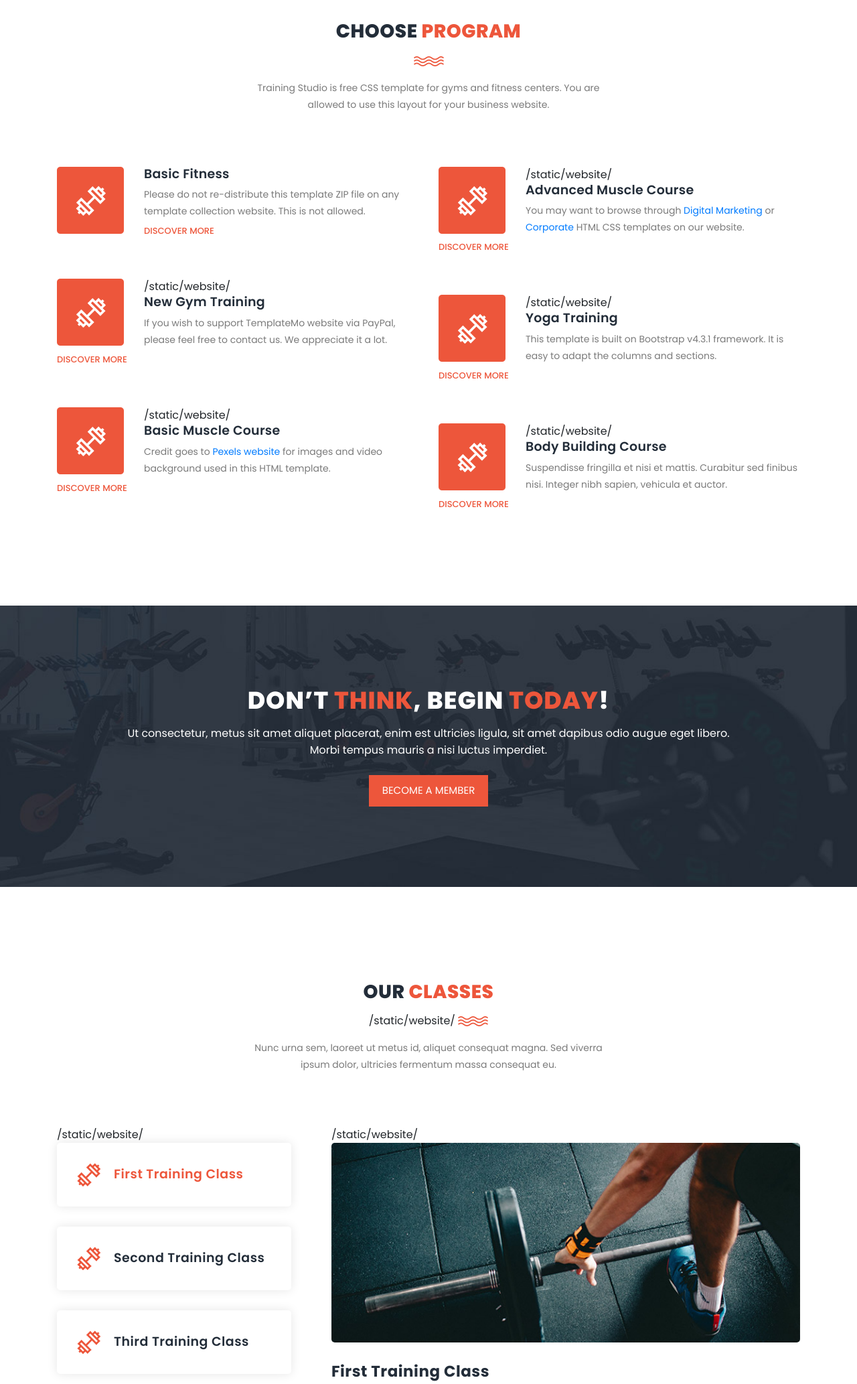
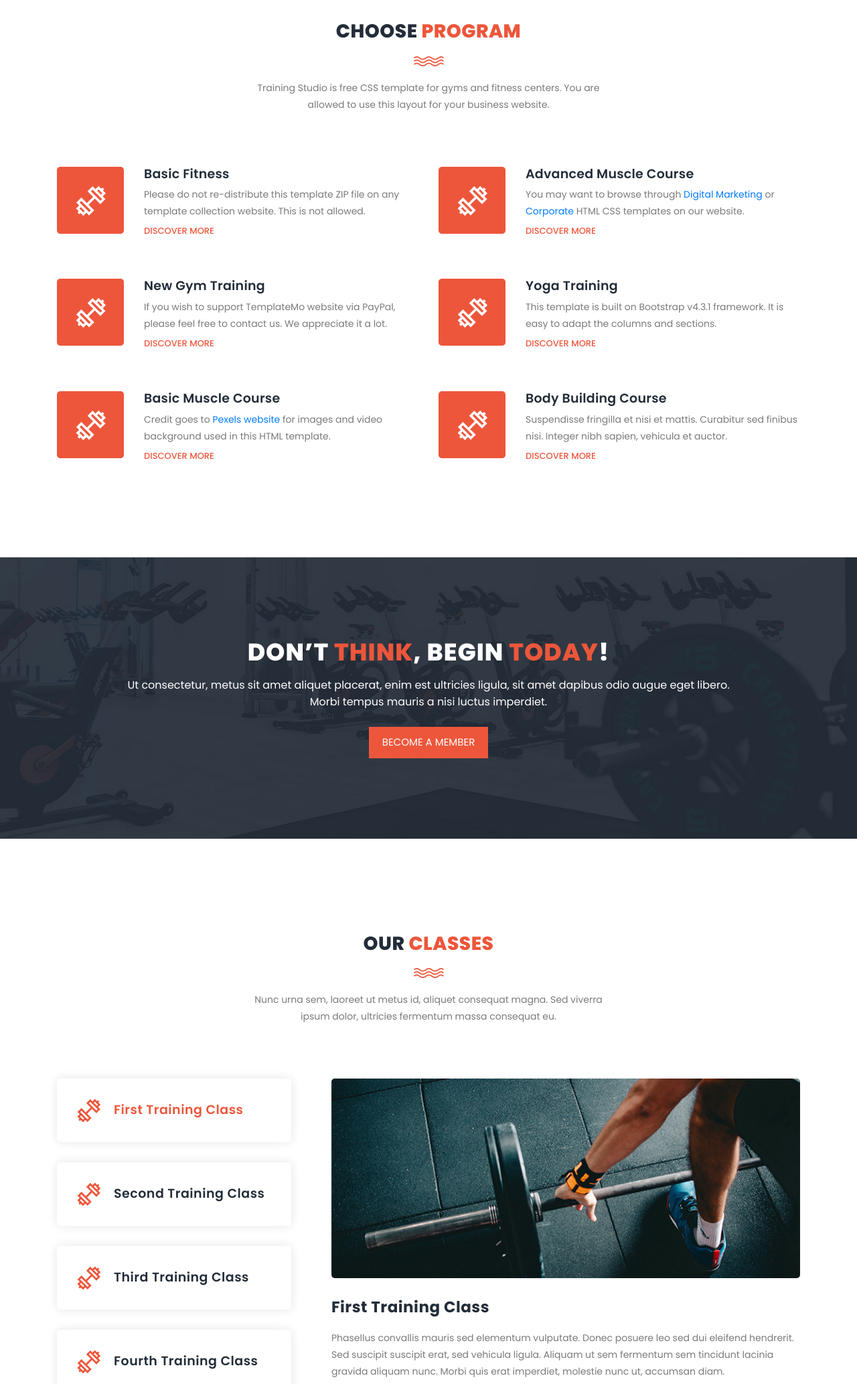
Before and after one commit to Mat2801/Portfolio4-Personal-Trainer, a Django app: page / in a window 1280 px wide. Shown: the part 917-2983 px from the top of the page at 67% size. Run offline with Django 4.2, Linux system fonts and the light colour scheme; some libraries are stand-ins or nearby versions.

Commit message:
pointed all images on the html file to the static file

```diff
--- a/personaltrainer/pt/website/templates/home.html
+++ b/personaltrainer/pt/website/templates/home.html
@@ -108,8 +108,8 @@
                             </div>
                         </li>
                         <li class="feature-item">
-                            <div class="left-icon">{% static 'website/' %}
-                                <img src="assets/images/features-first-icon.png" alt="second one">
+                            <div class="left-icon">
+                                <img src="{% static 'website/images/features-first-icon.png' %}" alt="second one">
                             </div>
                             <div class="right-content">
                                 <h4>New Gym Training</h4>
@@ -118,8 +118,8 @@
                             </div>
                         </li>
                         <li class="feature-item">
-                            <div class="left-icon">{% static 'website/' %}
-                                <img src="assets/images/features-first-icon.png" alt="third gym training">
+                            <div class="left-icon">
+                                <img src="{% static 'website/images/features-first-icon.png' %}" alt="third gym training">
                             </div>
                             <div class="right-content">
                                 <h4>Basic Muscle Course</h4>
@@ -132,8 +132,8 @@
                 <div class="col-lg-6">
                     <ul class="features-items">
                         <li class="feature-item">
-                            <div class="left-icon">{% static 'website/' %}
-                                <img src="assets/images/features-first-icon.png" alt="fourth muscle">
+                            <div class="left-icon">
+                                <img src="{% static 'website/images/features-first-icon.png' %}" alt="fourth muscle">
                             </div>
                             <div class="right-content">
                                 <h4>Advanced Muscle Course</h4>
@@ -142,8 +142,8 @@
                             </div>
                         </li>
                         <li class="feature-item">
-                            <div class="left-icon">{% static 'website/' %}
-                                <img src="assets/images/features-first-icon.png" alt="training fifth">
+                            <div class="left-icon">
+                                <img src="{% static 'website/images/features-first-icon.png' %}" alt="training fifth">
                             </div>
                             <div class="right-content">
                                 <h4>Yoga Training</h4>
@@ -152,8 +152,8 @@
                             </div>
                         </li>
                         <li class="feature-item">
-                            <div class="left-icon">{% static 'website/' %}
-                                <img src="assets/images/features-first-icon.png" alt="gym training">
+                            <div class="left-icon">
+                                <img src="{% static 'website/images/features-first-icon.png' %}" alt="gym training">
                             </div>
                             <div class="right-content">
                                 <h4>Body Building Course</h4>
@@ -192,50 +192,50 @@
             <div class="row">
                 <div class="col-lg-6 offset-lg-3">
                     <div class="section-heading">
-                        <h2>Our <em>Classes</em></h2>{% static 'website/' %}
-                        <img src="assets/images/line-dec.png" alt="">
+                        <h2>Our <em>Classes</em></h2>
+                        <img src="{% static 'website/images/line-dec.png' %}" alt="">
                         <p>Nunc urna sem, laoreet ut metus id, aliquet consequat magna. Sed viverra ipsum dolor, ultricies fermentum massa consequat eu.</p>
                     </div>
                 </div>
             </div>
             <div class="row" id="tabs">
               <div class="col-lg-4">
-                <ul>{% static 'website/' %}
-                  <li><a href='#tabs-1'><img src="assets/images/tabs-first-icon.png" alt="">First Training Class</a></li>
-                  <li><a href='#tabs-2'><img src="assets/images/tabs-first-icon.png" alt="">Second Training Class</a></a></li>
-                  <li><a href='#tabs-3'><img src="assets/images/tabs-first-icon.png" alt="">Third Training Class</a></a></li>
-                  <li><a href='#tabs-4'><img src="assets/images/tabs-first-icon.png" alt="">Fourth Training Class</a></a></li>
+                <ul>
+                  <li><a href='#tabs-1'><img src="{% static 'website/images/tabs-first-icon.png' %}" alt="">First Training Class</a></li>
+                  <li><a href='#tabs-2'><img src="{% static 'website/images/tabs-first-icon.png' %}" alt="">Second Training Class</a></a></li>
+                  <li><a href='#tabs-3'><img src="{% static 'website/images/tabs-first-icon.png' %}" alt="">Third Training Class</a></a></li>
+                  <li><a href='#tabs-4'><img src="{% static 'website/images/tabs-first-icon.png' %}" alt="">Fourth Training Class</a></a></li>
                   <div class="main-rounded-button"><a href="#">View All Schedules</a></div>
                 </ul>
               </div>
               <div class="col-lg-8">
                 <section class='tabs-content'>
-                  <article id='tabs-1'>{% static 'website/' %}
-                    <img src="assets/images/training-image-01.jpg" alt="First Class">
+                  <article id='tabs-1'>
+                    <img src="{% static 'website/images/training-image-01.jpg' %}" alt="First Class">
                     <h4>First Training Class</h4>
                     <p>Phasellus convallis mauris sed elementum vulputate. Donec posuere leo sed dui eleifend hendrerit. Sed suscipit suscipit erat, sed vehicula ligula. Aliquam ut sem fermentum sem tincidunt lacinia gravida aliquam nunc. Morbi quis erat imperdiet, molestie nunc ut, accumsan diam.</p>
                     <div class="main-button">
                         <a href="#">View Schedule</a>
                     </div>
                   </article>
-                  <article id='tabs-2'>{% static 'website/' %}
-                    <img src="assets/images/training-image-02.jpg" alt="Second Training">
+                  <article id='tabs-2'>
+                    <img src="{% static 'website/images/training-image-02.jpg' %}" alt="Second Training">
                     <h4>Second Training Class</h4>
                     <p>Integer dapibus, est vel dapibus mattis, sem mauris luctus leo, ac pulvinar quam tortor a velit. Praesent ultrices erat ante, in ultricies augue ultricies faucibus. Nam tellus nibh, ullamcorper at mattis non, rhoncus sed massa. Cras quis pulvinar eros. Orci varius natoque penatibus et magnis dis parturient montes, nascetur ridiculus mus.</p>
                     <div class="main-button">
                         <a href="#">View Schedule</a>
                     </div>
                   </article>
-                  <article id='tabs-3'>{% static 'website/' %}
-                    <img src="assets/images/training-image-03.jpg" alt="Third Class">
+                  <article id='tabs-3'>
+                    <img src="{% static 'website/images/training-image-03.jpg' %}" alt="Third Class">
                     <h4>Third Training Class</h4>
                     <p>Fusce laoreet malesuada rhoncus. Donec ultricies diam tortor, id auctor neque posuere sit amet. Aliquam pharetra, augue vel cursus porta, nisi tortor vulputate sapien, id scelerisque felis magna id felis. Proin neque metus, pellentesque pharetra semper vel, accumsan a neque.</p>
                     <div class="main-button">
                         <a href="#">View Schedule</a>
                     </div>
                   </article>
-                  <article id='tabs-4'>{% static 'website/' %}
-                    <img src="assets/images/training-image-04.jpg" alt="Fourth Training">
+                  <article id='tabs-4'>
+                    <img src="{% static 'website/images/training-image-04.jpg' %}" alt="Fourth Training">
                     <h4>Fourth Training Class</h4>
                     <p>Pellentesque habitant morbi tristique senectus et netus et malesuada fames ac turpis egestas. Aenean ultrices elementum odio ac tempus. Etiam eleifend orci lectus, eget venenatis ipsum commodo et.</p>
                     <div class="main-button">
@@ -254,8 +254,8 @@
             <div class="row">
                 <div class="col-lg-6 offset-lg-3">
                     <div class="section-heading dark-bg">
-                        <h2>Classes <em>Schedule</em></h2>{% static 'website/' %}
-                        <img src="assets/images/line-dec.png" alt="">
+                        <h2>Classes <em>Schedule</em></h2>
+                        <img src="{% static 'website/images/line-dec.png' %}" alt="">
                         <p>Nunc urna sem, laoreet ut metus id, aliquet consequat magna. Sed viverra ipsum dolor, ultricies fermentum massa consequat eu.</p>
                     </div>
                 </div>
@@ -320,8 +320,8 @@
             <div class="row">
                 <div class="col-lg-6 offset-lg-3">
                     <div class="section-heading">
-                        <h2>Expert <em>Trainers</em></h2>{% static 'website/' %}
-                        <img src="assets/images/line-dec.png" alt="">
+                        <h2>Expert <em>Trainers</em></h2>
+                        <img src="{% static 'website/images/line-dec.png' %}" alt="">
                         <p>Nunc urna sem, laoreet ut metus id, aliquet consequat magna. Sed viverra ipsum dolor, ultricies fermentum massa consequat eu.</p>
                     </div>
                 </div>
@@ -329,8 +329,8 @@
             <div class="row">
                 <div class="col-lg-4">
                     <div class="trainer-item">
-                        <div class="image-thumb">{% static 'website/' %}
-                            <img src="assets/images/first-trainer.jpg" alt="">
+                        <div class="image-thumb">
+                            <img src="{% static 'website/images/first-trainer.jpg' %}" alt="">
                         </div>
                         <div class="down-content">
                             <span>Strength Trainer</span>
@@ -347,8 +347,8 @@
                 </div>
                 <div class="col-lg-4">
                     <div class="trainer-item">
-                        <div class="image-thumb">{% static 'website/' %}
-                            <img src="assets/images/second-trainer.jpg" alt="">
+                        <div class="image-thumb">
+                            <img src="{% static 'website/images/second-trainer.jpg' %}" alt="">
                         </div>
                         <div class="down-content">
                             <span>Muscle Trainer</span>
@@ -365,8 +365,8 @@
                 </div>
                 <div class="col-lg-4">
                     <div class="trainer-item">
-                        <div class="image-thumb">{% static 'website/' %}
-                            <img src="assets/images/third-trainer.jpg" alt="">
+                        <div class="image-thumb">
+                            <img src="{% static 'website/images/third-trainer.jpg' %}" alt="">
                         </div>
                         <div class="down-content">
                             <span>Power Trainer</span>
```
